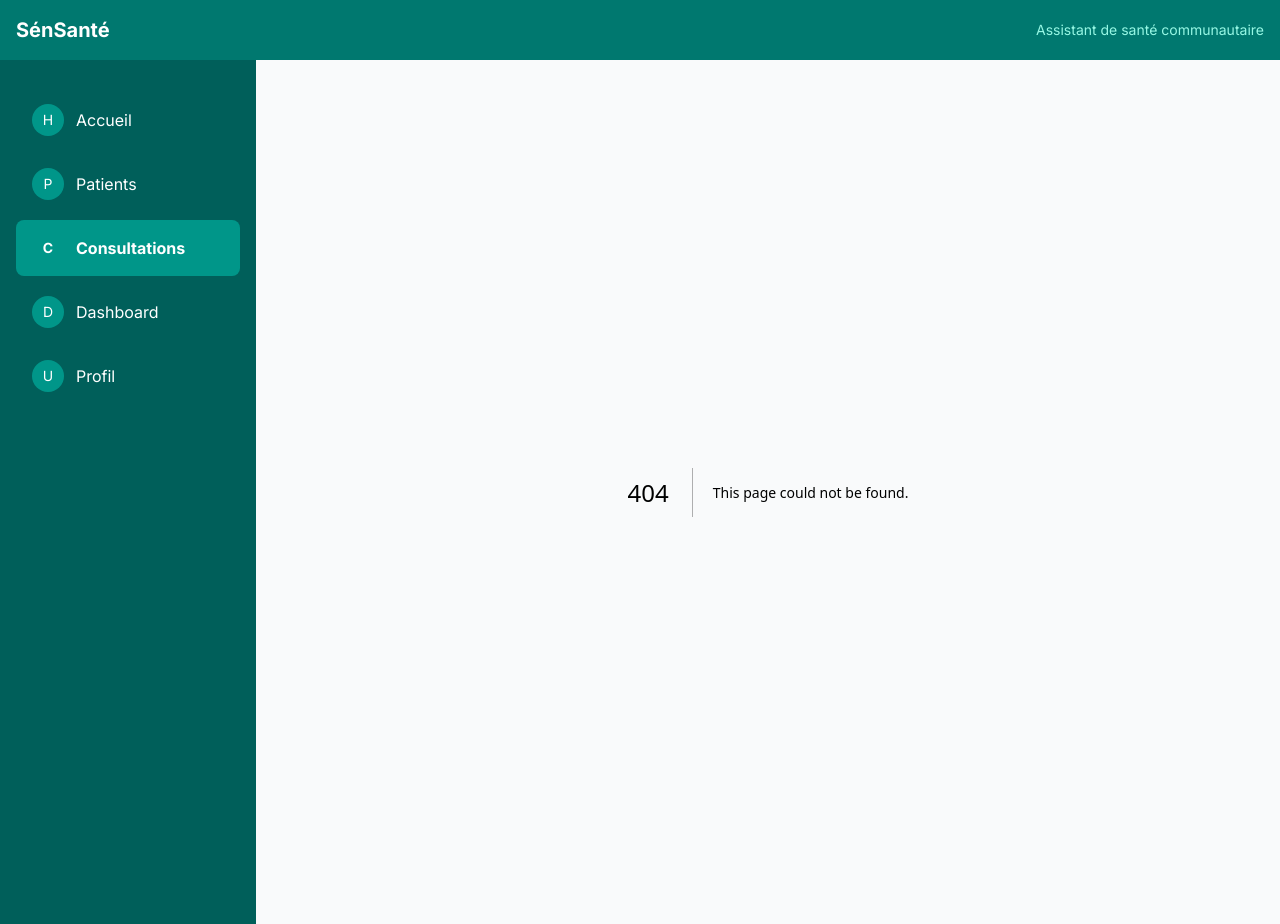
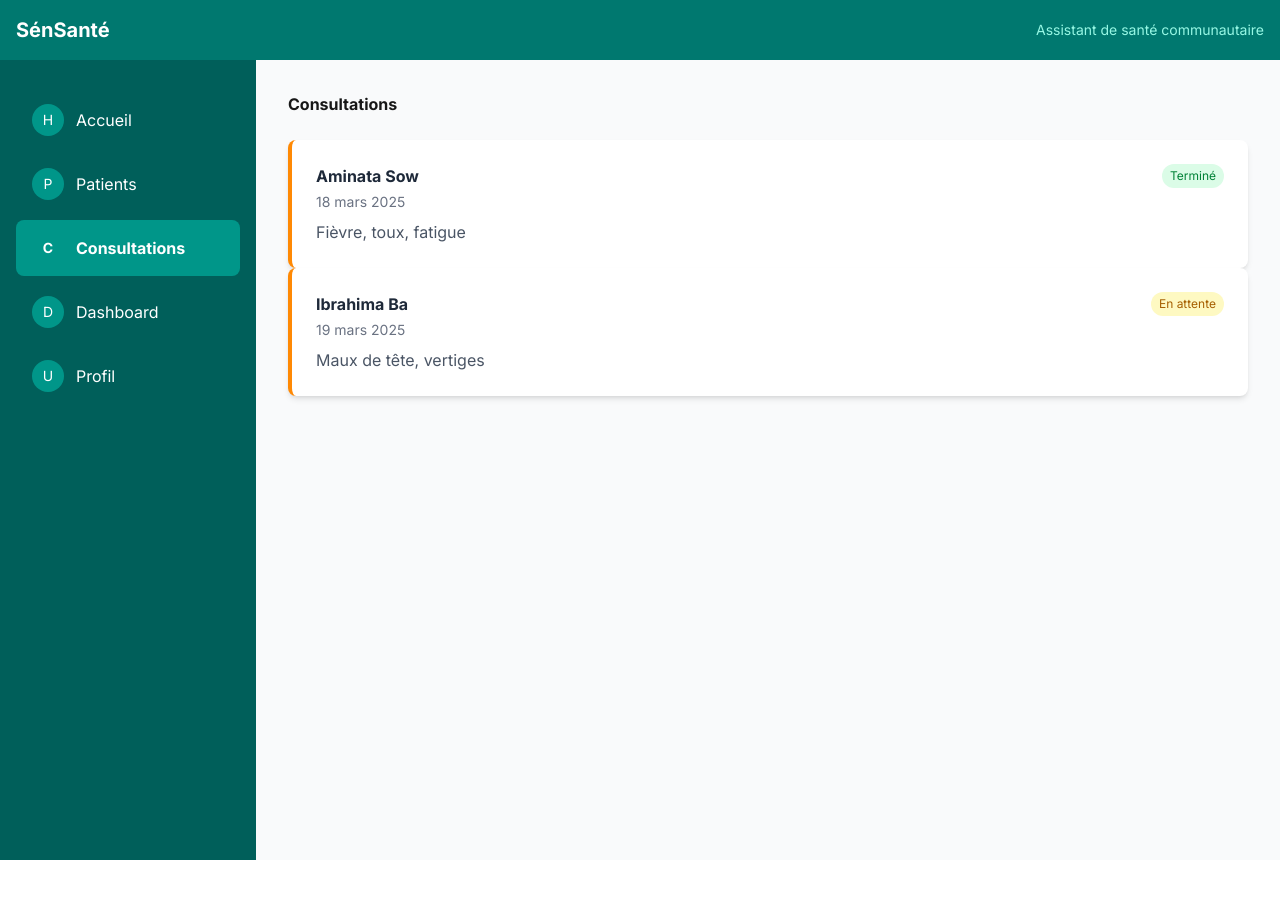
Before and after one commit to ngary-diop/sensante, a Next.js app: page /consultations in a window 1280 px wide. Before the commit this address had no page. After the commit the page ends 860 px from the top, so only its background shows below. Built offline with nearby package versions, Linux system fonts and the light colour scheme.

Commit message:
Page <consultation> (Medecin)

```diff
--- /dev/null
+++ b/src/app/consultations/page.tsx
@@ -0,0 +1,24 @@
+import ConsultationCard
+from "@/components/ConsultationCard";
+export default function ConsultationsPage() {
+return (
+<div>
+<h1 className="text -2xl font-bold
+text-gray -800 mb-6">
+Consultations
+</h1>
+<div className="space -y-4">
+<ConsultationCard
+patient="Aminata Sow"
+date="18 mars 2025"
+symptomes="Fièvre, toux, fatigue"
+statut="termine" />
+<ConsultationCard
+patient="Ibrahima Ba"
+date="19 mars 2025"
+symptomes="Maux de tête, vertiges"
+statut="en_attente" />
+</div>
+</div>
+);
+}
```
